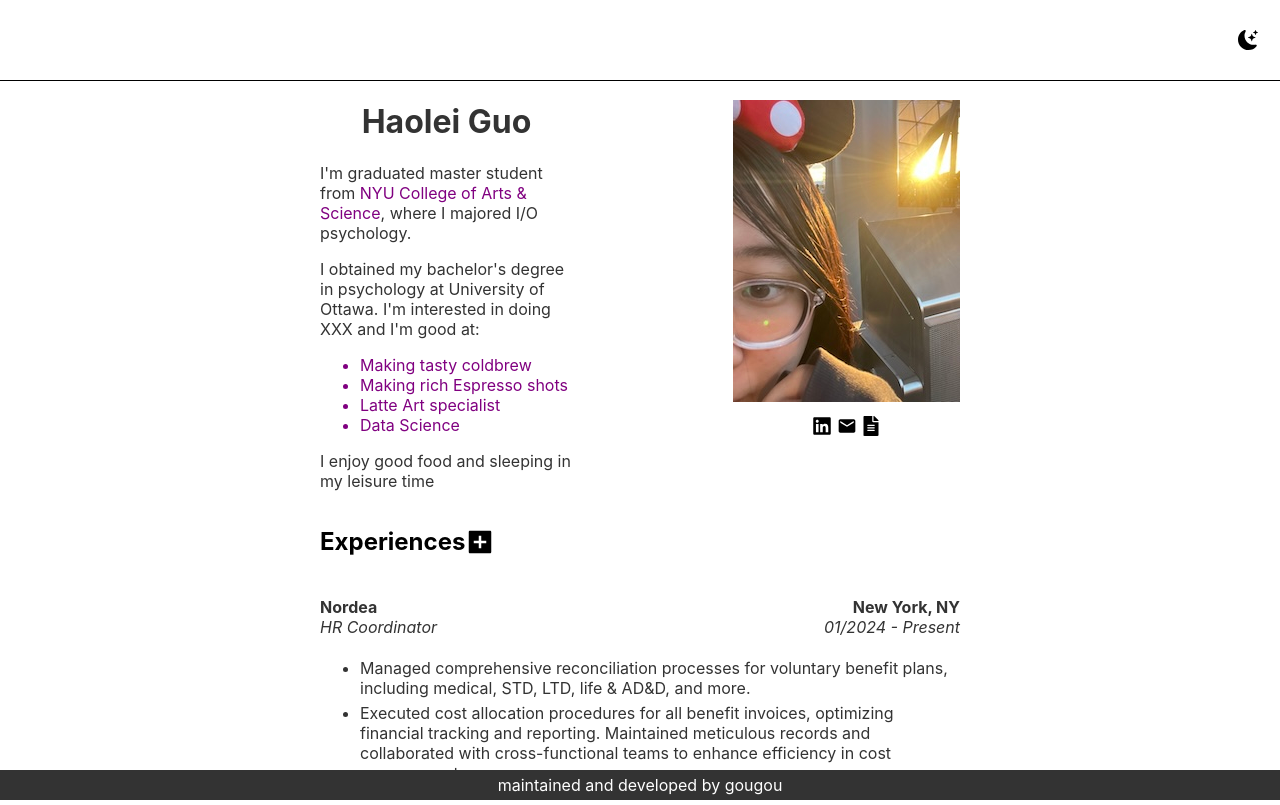
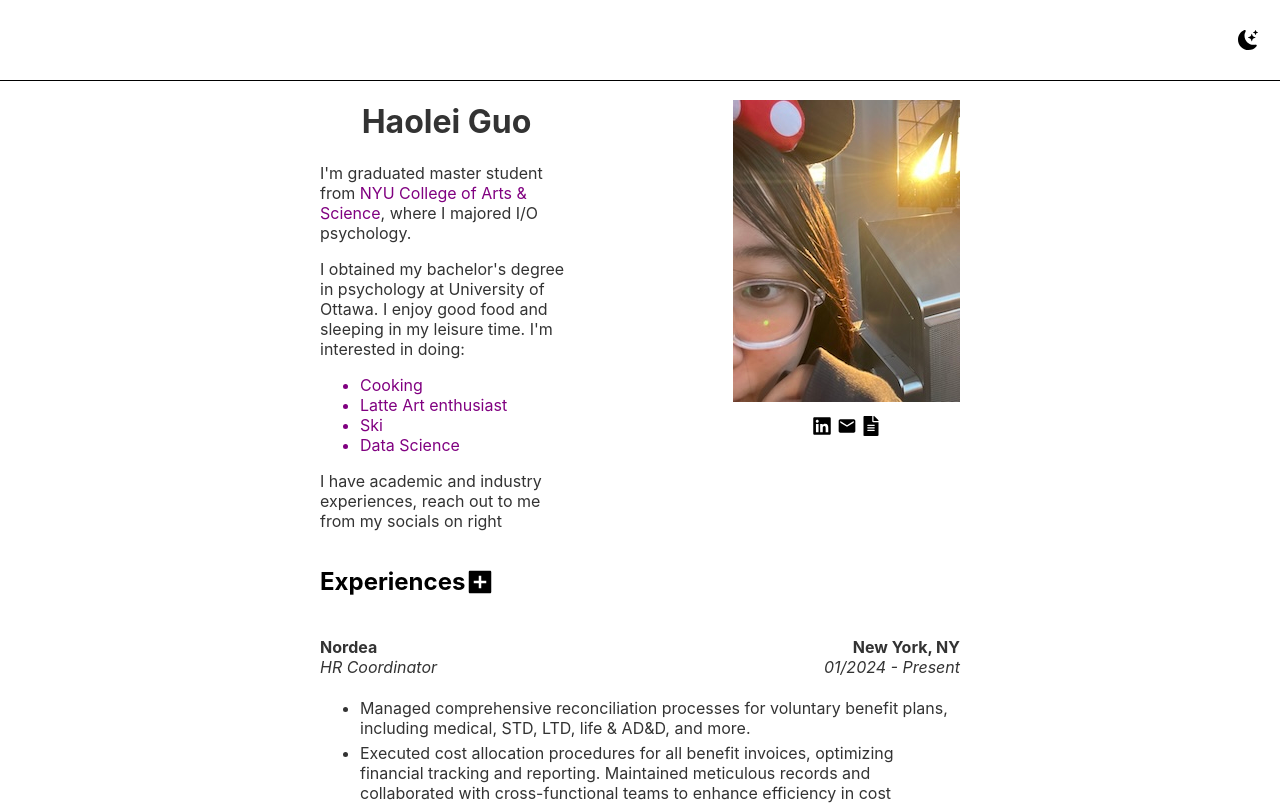
Before and after one commit to ninheart/haoleiguo.github.io, a React (Create React App) app: page / in a window 1280 px wide. Shown: the top 805 px of the page. Built offline with nearby package versions, Linux system fonts and the light colour scheme.

Commit message:
styles changes

```diff
--- a/src/components/Content.js
+++ b/src/components/Content.js
@@ -6,7 +6,6 @@ import { FaLinkedin, FaFileAlt } from 'react-icons/fa'
 import { RiAddBoxFill } from 'react-icons/ri'
 import { MdEmail } from 'react-icons/md'
 import { RiDeleteBin5Fill, RiFileEditFill } from 'react-icons/ri'
-
 import ExperienceForm from "./ExperienceForm"
 
 const defaultExperiences = [
@@ -194,19 +193,18 @@ const Content = ({isLoggedIn}) => {
             </p>
             <p className='bio-container'>
               I obtained my bachelor's degree in psychology at University of
-              Ottawa. I'm interested in doing XXX and I'm good at:
+              Ottawa. I enjoy good food and sleeping in my leisure time. I'm
+              interested in doing:
             </p>
             <ul
               style={{ textAlign: 'left', color: darkMode ? 'white' : 'black' }}
             >
-              <li className='highlight'>Making tasty coldbrew</li>
-              <li className='highlight'>Making rich Espresso shots</li>
-              <li className='highlight'>Latte Art specialist</li>
+              <li className='highlight'>Cooking</li>
+              <li className='highlight'>Latte Art enthusiast</li>
+              <li className='highlight'>Ski</li>
               <li className='highlight'>Data Science</li>
             </ul>
-            <p className='bio-container'>
-              I enjoy good food and sleeping in my leisure time
-            </p>
+            <p className='bio-container'>I have academic and industry experiences, reach out to me from my socials on right</p>
           </div>
 
           <div className='image-container'>
@@ -251,7 +249,7 @@ const Content = ({isLoggedIn}) => {
           )}
         </h2>
         {defaultExperiences.map((experience, index) => (
-          <div>
+          <div className='experience-list'>
             <Experience
               key={index}
               {...experience}
--- a/src/styles/Content.css
+++ b/src/styles/Content.css
@@ -13,7 +13,8 @@
     flex-direction: column;
     background-color: var(--background-color-light);
     transition: background-color 0.5s ease;
-        /* position: absolute; */
+
+        /* position: relative; */
 }
 
 .dark-mode .content-container {
@@ -27,6 +28,7 @@
     width: 50%;
     display: flex;
     position: relative;
+
 }
 
 .header {
@@ -128,6 +130,10 @@
     color: purple;
 }
 
+.dark-mode .highlight{
+    color: rgb(157,101,255);
+}
+
 .edit-container{
     display: flex;
     justify-content: space-between;
--- a/src/styles/Footer.css
+++ b/src/styles/Footer.css
@@ -1,11 +1,11 @@
 /* Footer.css */
 
 .footer {
-  position: fixed;
+  position: relative;
   bottom: 0;
   left: 0;
   width: 100%;
-  background-color: #333;
+  background-color: #2c3237;
   color: #fff;
   height: 30px;
   text-align: center;
```
Also changed, not shown: 1 other file (tests, documents, lock files or other folders).
